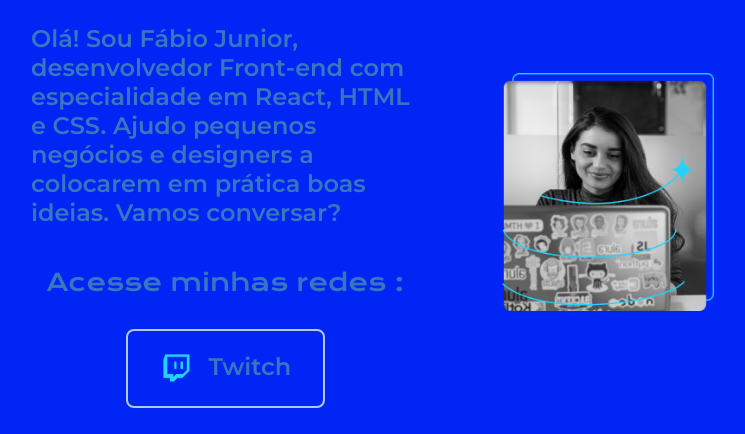
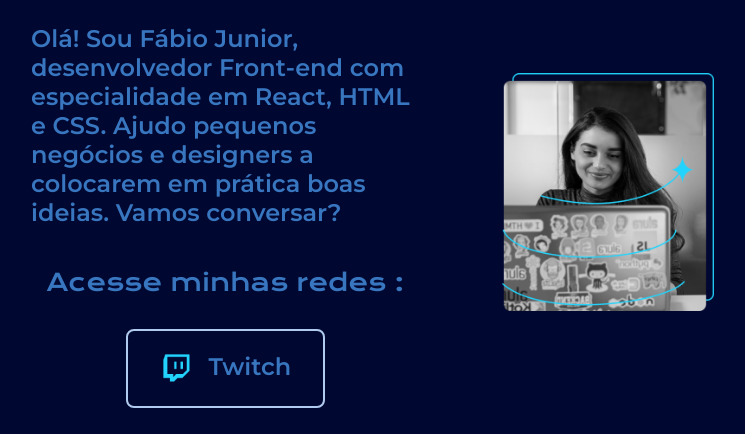
Before and after one commit to Fabinho19/numero-secreto, a plain HTML site: page index.html in a window 1280 px wide. Shown: the part 360-794 px from the top of the page, without its empty margins (161-906 px from the left). Drawn offline with nearby package versions, Linux system fonts and the light colour scheme.

Commit message:
cor de fundo

```diff
--- a/styles/style.css
+++ b/styles/style.css
@@ -1,7 +1,7 @@
 @import url('https://fonts.googleapis.com/css2?family=Krona+One&family=Montserrat:ital,wght@0,600;1,600&display=swap');
 
 :root {
-    --cor-primaria: #0025f5;
+    --cor-primaria: #000730;
     --cor-secundaria:#3876BF;
     --cor-terciaria: #B6BBC4;
     --cor-hover:#3f444b4d;
```
